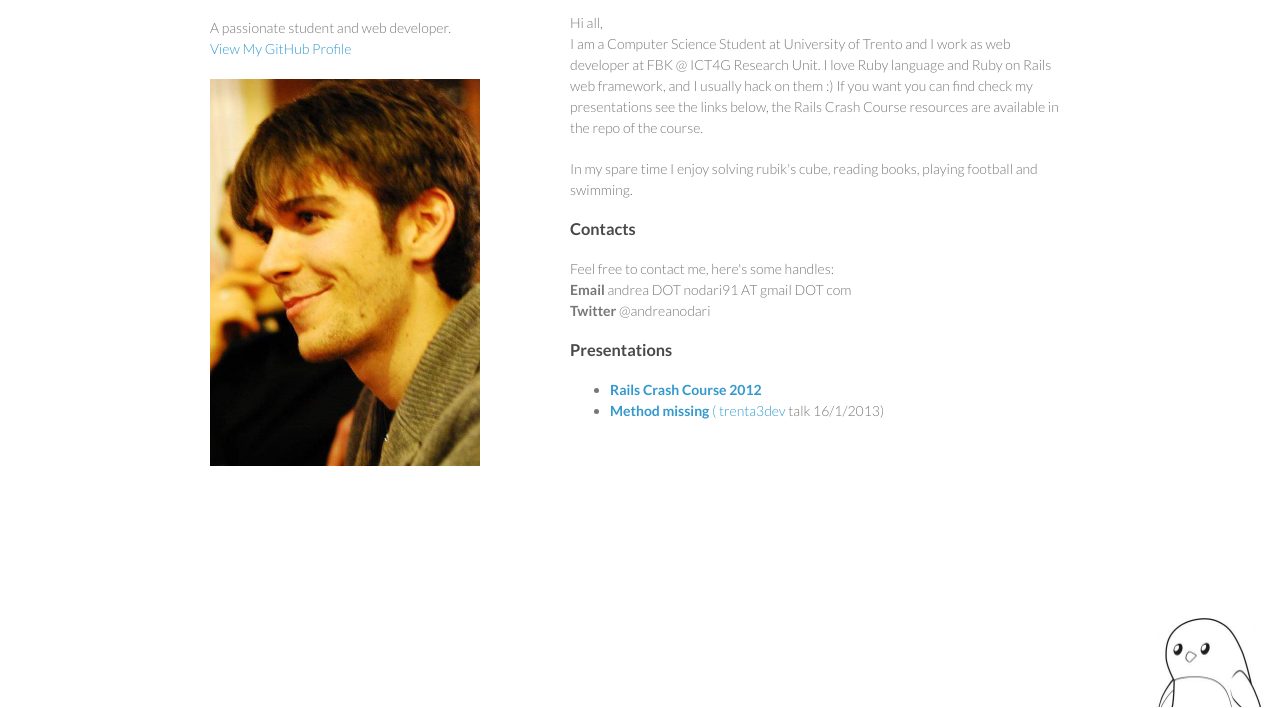
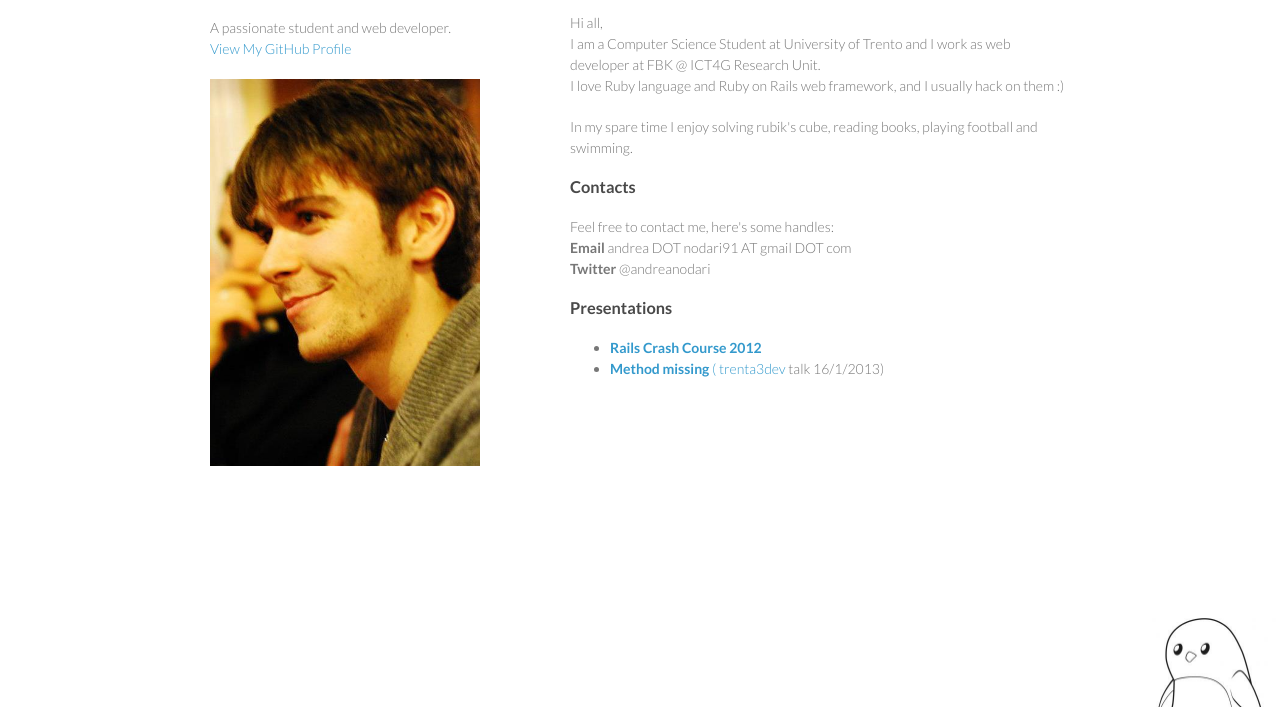
Before and after one commit to nostalgiaz/nodo.github.com, a plain HTML site: page index.html in a window 1280 px wide. Shown: the part 92-800 px from the top of the page. Drawn offline with nearby package versions, Linux system fonts and the light colour scheme.

Commit message:
change desc

```diff
--- a/index.html
+++ b/index.html
@@ -39,19 +39,15 @@
           Hi all, <br/>
           I am a Computer Science Student at University
           of Trento and I work as web developer at FBK @ ICT4G
-          Research Unit.
+          Research Unit. <br/>
 
           I love Ruby language and Ruby on Rails web framework, and I
           usually hack on them :)
-
-          If you want you can find check my presentations see the
-          links below, the Rails Crash Course resources are available
-          in the repo of the course.
         </p>
 
         <p>
           In my spare time I enjoy solving rubik's cube, reading
-          books, playing football and swimming.
+          books, playing football and swimming. <br/>
         </p>
 
         <h3>Contacts</h3>
```
